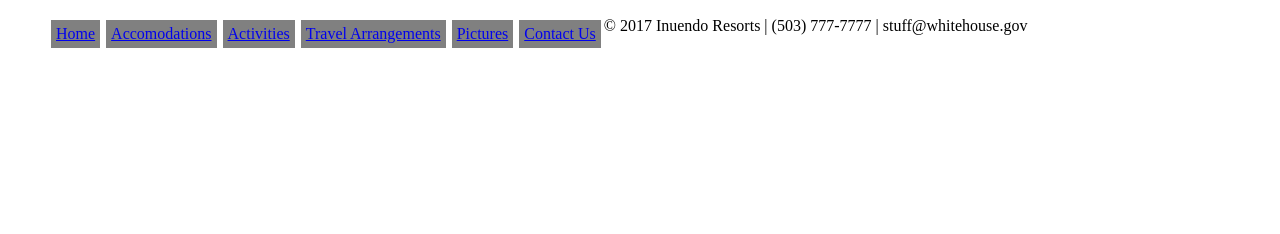
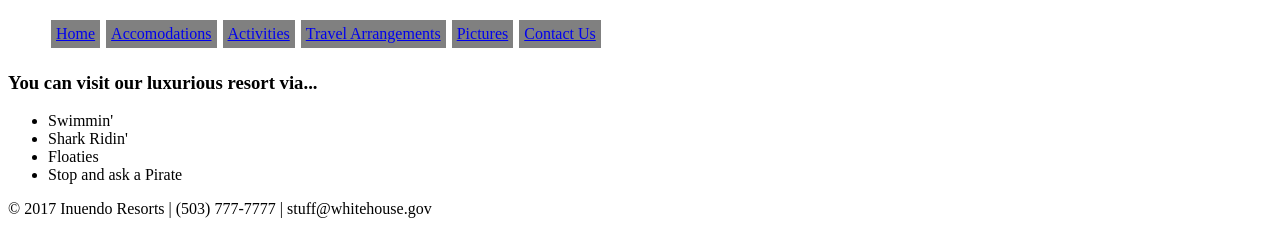
Before and after one commit to AaronRohrbacher/resort, a plain HTML site: page travel.html in a window 1280 px wide. Shown: the part 718-952 px from the top of the page. Before the commit the page ends 800 px from the top, so only its background shows below. Drawn offline with Linux system fonts and the light colour scheme.

Commit message:
add content to each page within website

```diff
--- a/travel.html
+++ b/travel.html
@@ -17,7 +17,14 @@
         <li><a href="pictures.html">Pictures</li>
         <li><a href="contact.html">Contact Us</a></li>
       </ul>
-    </div>
+    </div><br><br>
+    <h3>You can visit our luxurious resort via...</h3>
+    <ul>
+      <li>Swimmin'</li>
+      <li>Shark Ridin'</li>
+      <li>Floaties</li>
+      <li>Stop and ask a Pirate</li>
+    </ul>
     <p>© 2017 Inuendo Resorts | (503) 777-7777 | stuff@whitehouse.gov</p>
   </body>
 </html>
```
Also changed, not shown: pictures.html (+2 -1 lines), 1 other file.
